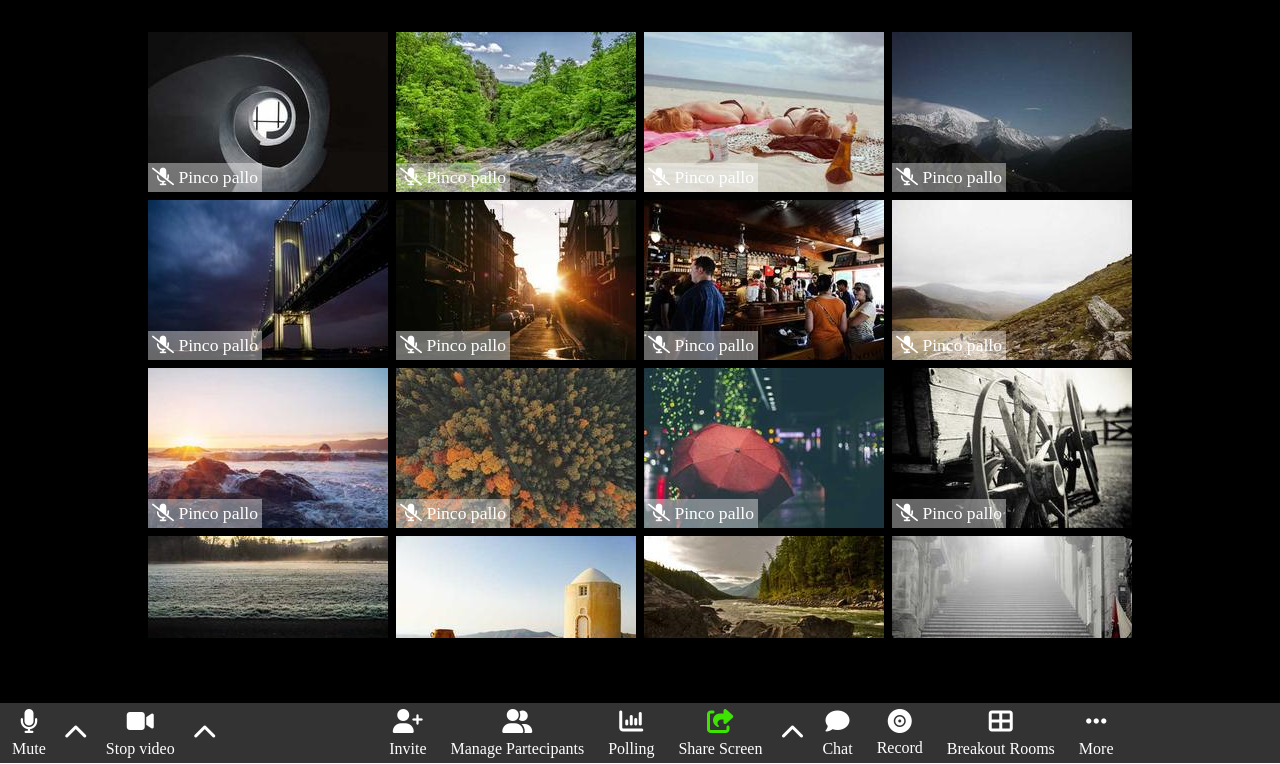
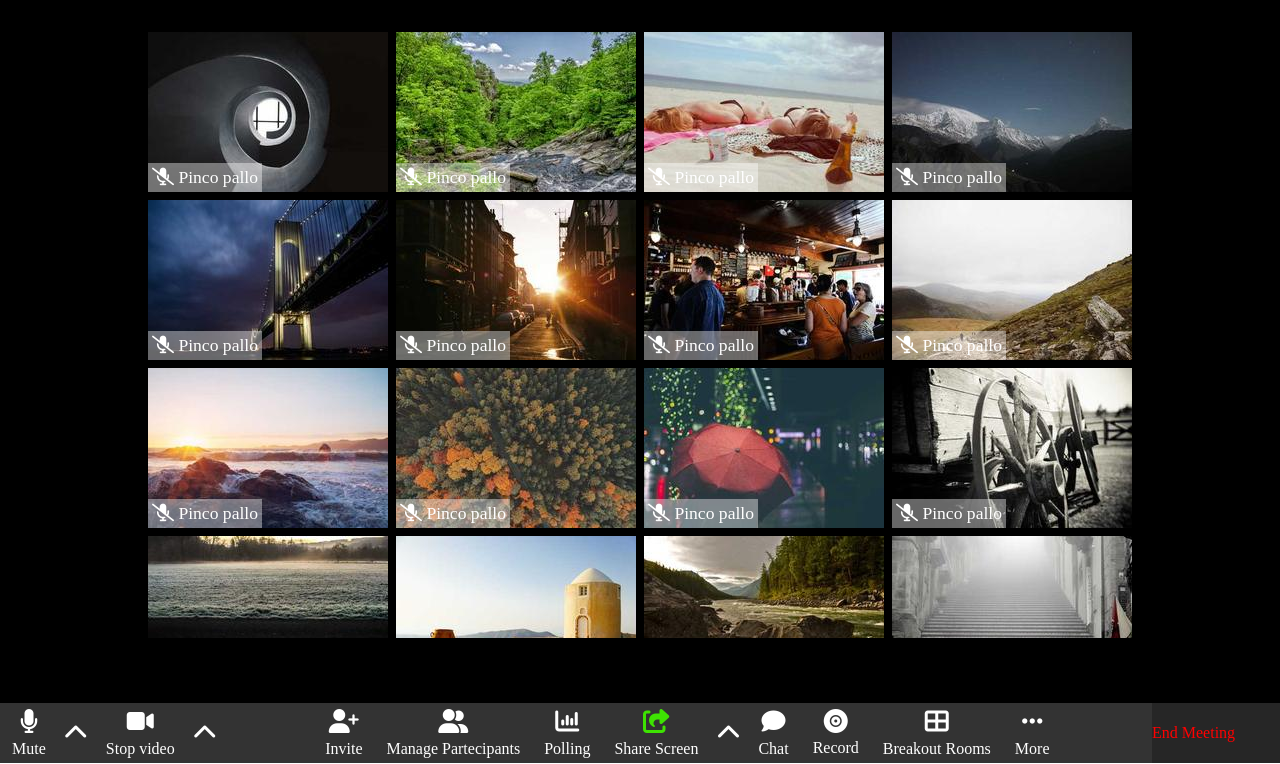
Before and after one commit to danieleangeletti/html-css-zoom, a plain HTML site: page index.html in a window 1280 px wide. Shown: the part 37-801 px from the top of the page. Drawn offline with Linux system fonts and the light colour scheme.

Commit message:
esercizio completato

```diff
--- a/css/style.css
+++ b/css/style.css
@@ -79,7 +79,7 @@ main {
     align-items: center;
 }
 
-.left *, .center *, .right * {
+.left *, .center * {
     color: white;
 }
 
@@ -96,14 +96,15 @@ footer i {
     font-size: 1.5em;
 }
 
-.mute, .invite, .manage-partecipants, .polling, .share-screen, .chat, .record-icon, .breakout-rooms, .more {
+.mute, .stop-video, .invite, .manage-partecipants, .polling, .share-screen, .chat, .record-icon, .breakout-rooms, .more {
     display: flex;
     flex-direction: column;
     align-items: center;
 }
 
-.stop-video {
-    display: flex;
-    flex-direction: column;
-    align-items: center;
+.right {
+    width: 128px;
+    height: 100%;
+    background-color: rgba(0, 0, 0, 0.25);
+    color: red;
 }
--- a/index.html
+++ b/index.html
@@ -265,7 +265,7 @@
                 </div>
 
                 <div class="right">
-
+                    End Meeting
                 </div>
             </div>
         </footer>
```
